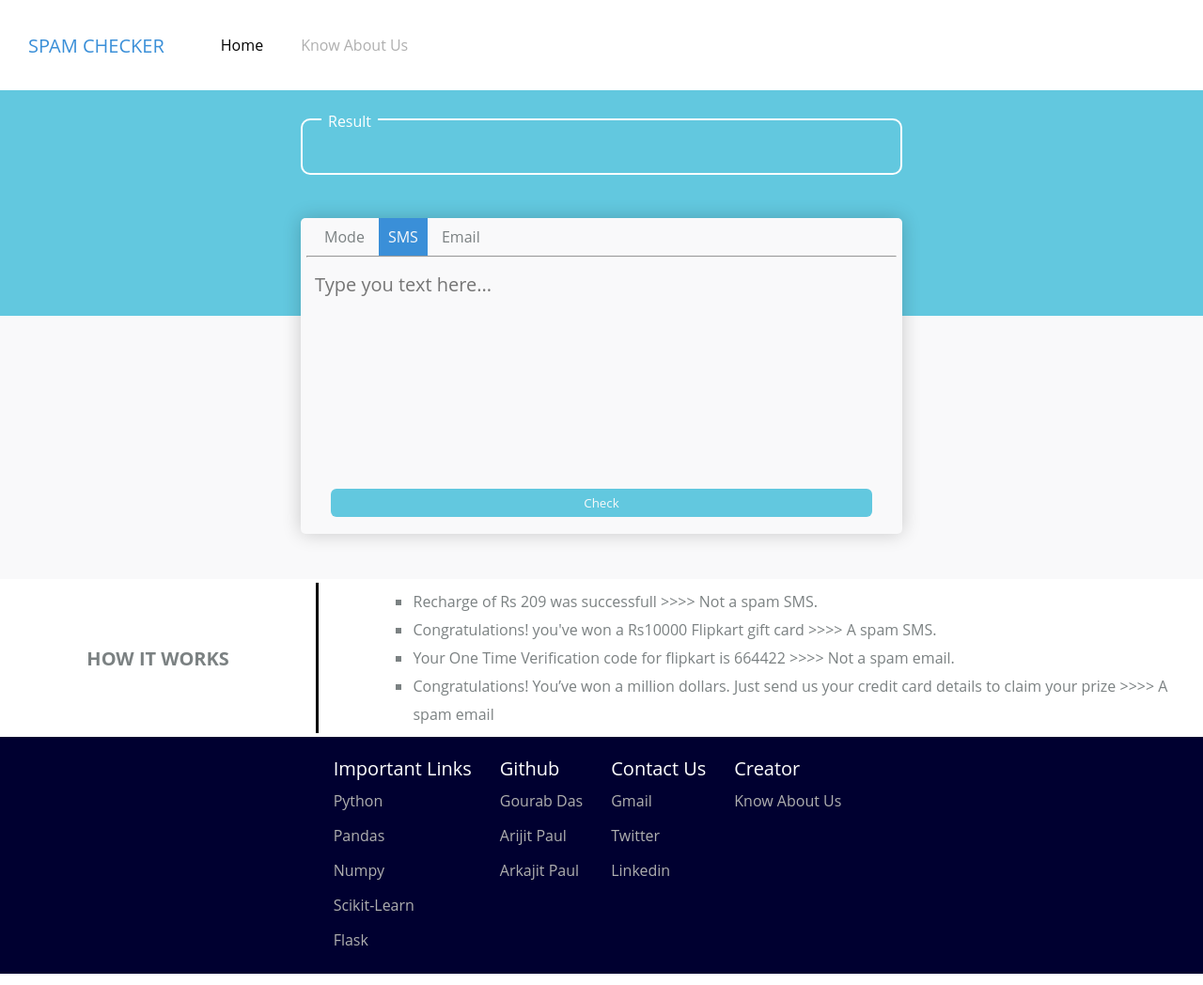
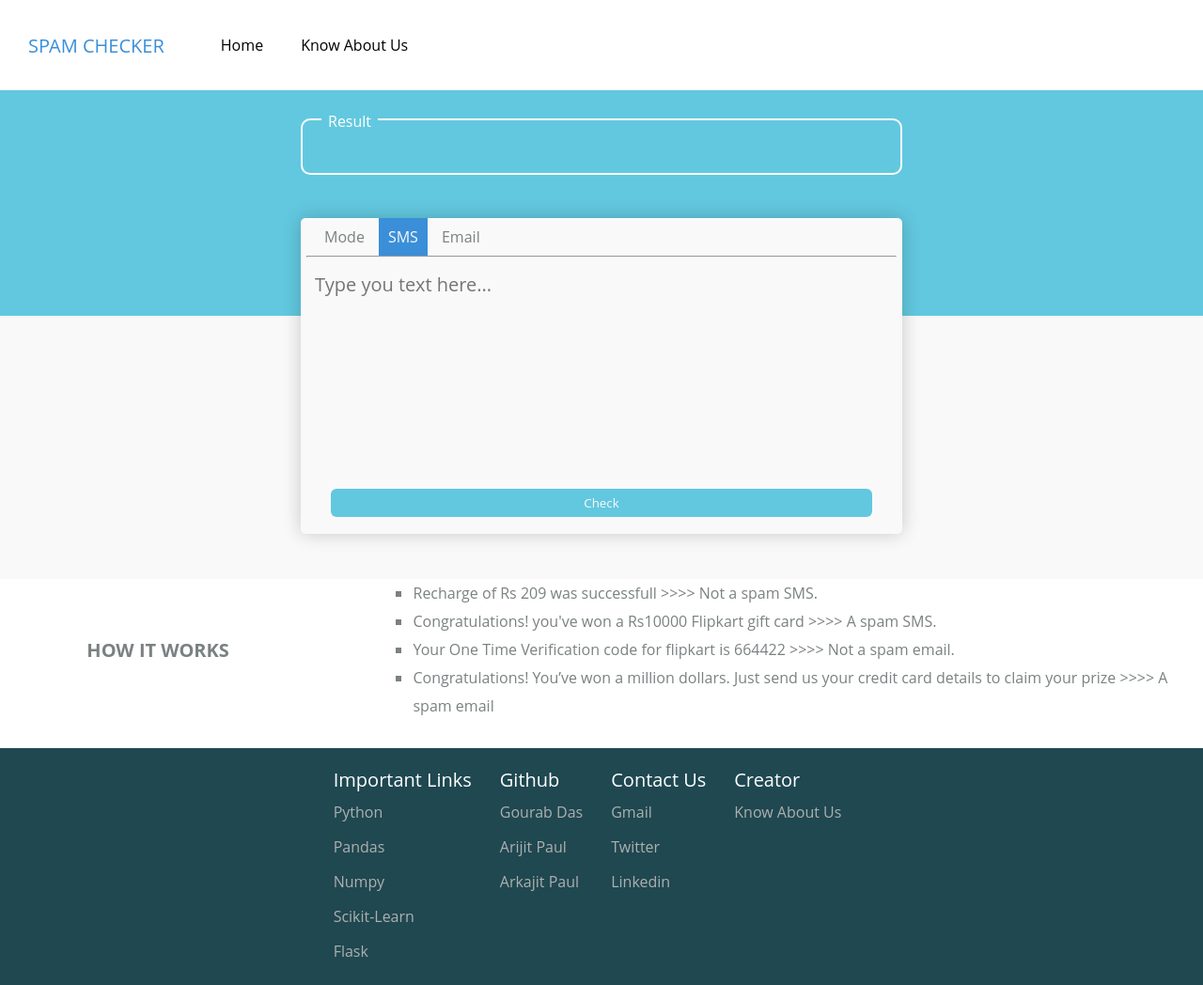
Before and after one commit to Simpl1fy/Spam-Classifier-Project, a Flask app: page / in a window 1280 px wide. Shown: the whole page at 94% size. Run offline with Flask 3, Linux system fonts and the light colour scheme.

Commit message:
Some Minor changes done

```diff
--- a/static/css/footer.css
+++ b/static/css/footer.css
@@ -1,7 +1,11 @@
 .footer {
+    margin-top: 30px;
     padding: 20px 10px;
-    background-color: rgb(0, 0, 48);
+    background-color: #1f4851;
     color: white;
+    /* display: flex; */
+    /* justify-content: space-between; */
+    align-items: center;
 }
 
 .footer-row {
--- a/static/css/style.css
+++ b/static/css/style.css
@@ -10,6 +10,8 @@ body {
   overflow-x: hidden;
 }
 .head-wrapper {
+  position: fixed;
+  z-index: 2;
   height: 12vh;
   width: 100vw;
   background-color: #fff;
@@ -17,6 +19,9 @@ body {
   justify-content: start;
   align-items: center;
   padding-left: 30px;
+}
+.head-wrapper > ol > li > a{
+  color: #000;
 }
 .head-wrapper span {
   font-size: 20px;
@@ -40,6 +45,7 @@ body {
   color: #3a8fd8;
 }
 .second-wrapper {
+  margin-top: 12vh;
   position: relative;
   height: 30vh;
   background-color: #62c8df;
@@ -73,9 +79,12 @@ body {
 .third-wrapper {
   height: 35vh;
   background-color: #f9f9fa;
+  display: flex;
+  justify-content: center;
+  align-items: center;
 }
 .fourth-wrapper {
-  height: calc(98vh - (12vh + 30vh + 35vh));
+  /* border: 1px solid black; */
   background-color: #fff;
   display: flex;
   justify-content: space-between;
```
Also changed, not shown: static/scripts/script.js (+28 -0 lines), templates/about.html (+8 -2 lines).
